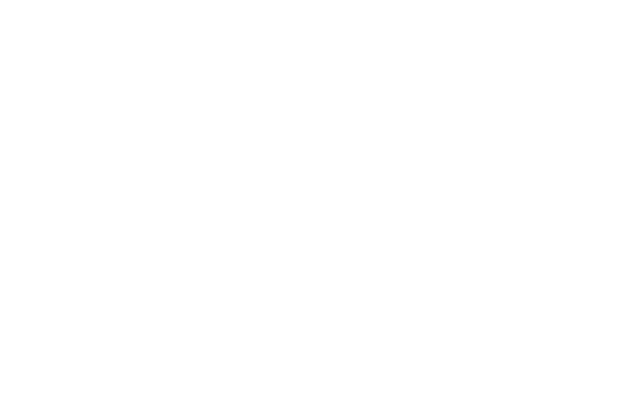
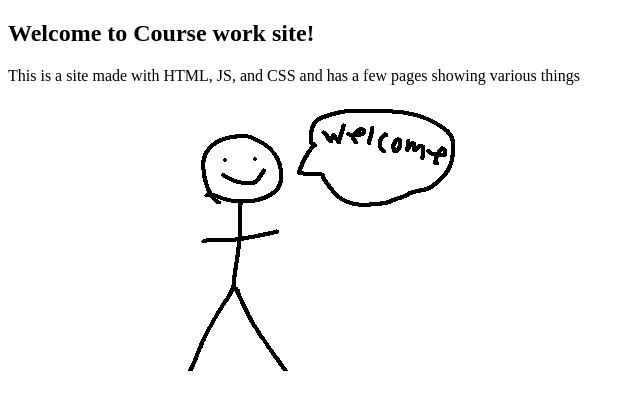
Before and after one commit to GibsonGYIOVdguisdo/MultimediaSiteCoursework, a plain HTML site: page index.html in a window 1280 px wide. Shown: the whole page, without its empty margins (0-640 px from the left). Drawn offline with Linux system fonts and the light colour scheme.

Commit message:
Created basic version of home page requirements

```diff
--- a/index.html
+++ b/index.html
@@ -3,7 +3,18 @@
   <head>
     <meta charset="UTF-8" />
     <meta name="viewport" content="width=device-width, initial-scale=1.0" />
-    <title>Document</title>
+    <link href="styles.css" rel="stylesheet" />
+    <title>My Site</title>
   </head>
-  <body></body>
+  <body>
+    <header></header>
+    <section>
+      <h1>Welcome to Course work site!</h1>
+      <p>
+        This is a site made with HTML, JS, and CSS and has a few pages showing
+        various things
+      </p>
+      <img src="FrontPageImage.png" />
+    </section>
+  </body>
 </html>
```
Also changed, not shown: FrontPageImage.png (added), styles.css (added).
